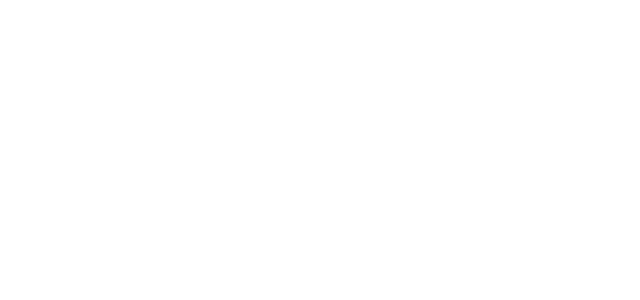
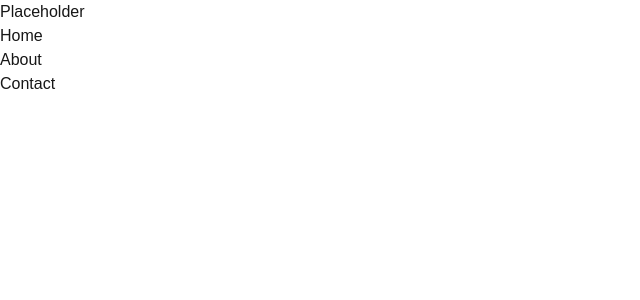
Before and after one commit to bootcamp-project-2026/bootcamp-app, a Next.js app: page /home in a window 1280 px wide. Shown: the top 300 px of the page, without its empty margins (0-640 px from the left). Built offline with nearby package versions, Linux system fonts and the light colour scheme.

Commit message:
Created Navbar skeleton in home/page.tsx

```diff
--- a/src/app/home/page.tsx
+++ b/src/app/home/page.tsx
@@ -1,5 +1,22 @@
 import styles from "./home.module.css";
 
-export default function about() {
-  return <div></div>;
+export default function home() {
+  return (
+    <nav className="navbar">
+      <h1 className="logo">
+        <a href="index.html">Placeholder</a>
+      </h1>
+      <ul className="nav-list">
+        <li>
+          <a href="/home">Home</a>
+        </li>
+        <li>
+          <a href="/about">About</a>
+        </li>
+        <li>
+          <a href="/contact">Contact</a>
+        </li>
+      </ul>
+    </nav>
+  );
 }
--- a/src/contact/page.tsx
+++ b/src/contact/page.tsx
@@ -1,5 +1,5 @@
 import styles from "./contact.module.css";
 
-export default function about() {
+export default function contact() {
   return <div></div>;
 }
```
